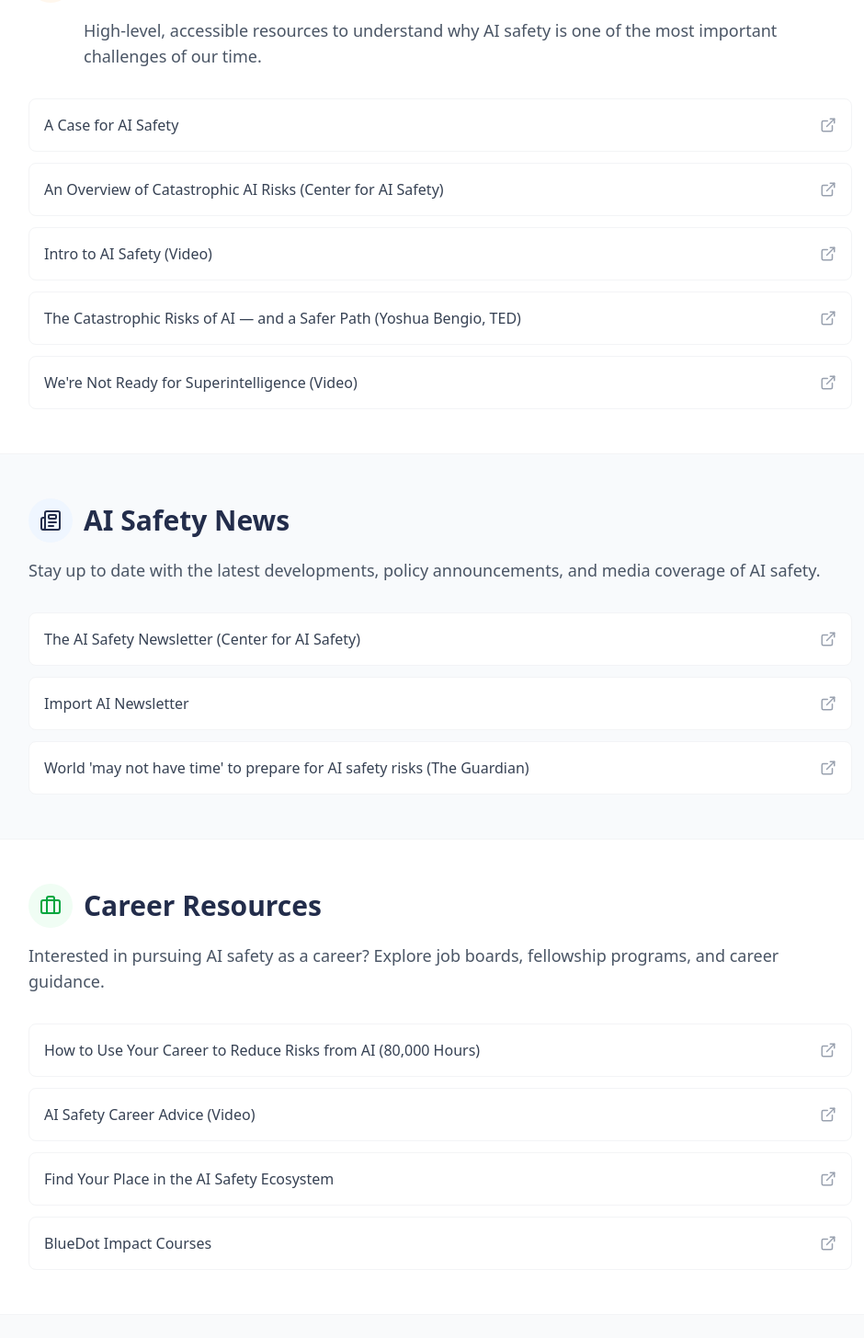
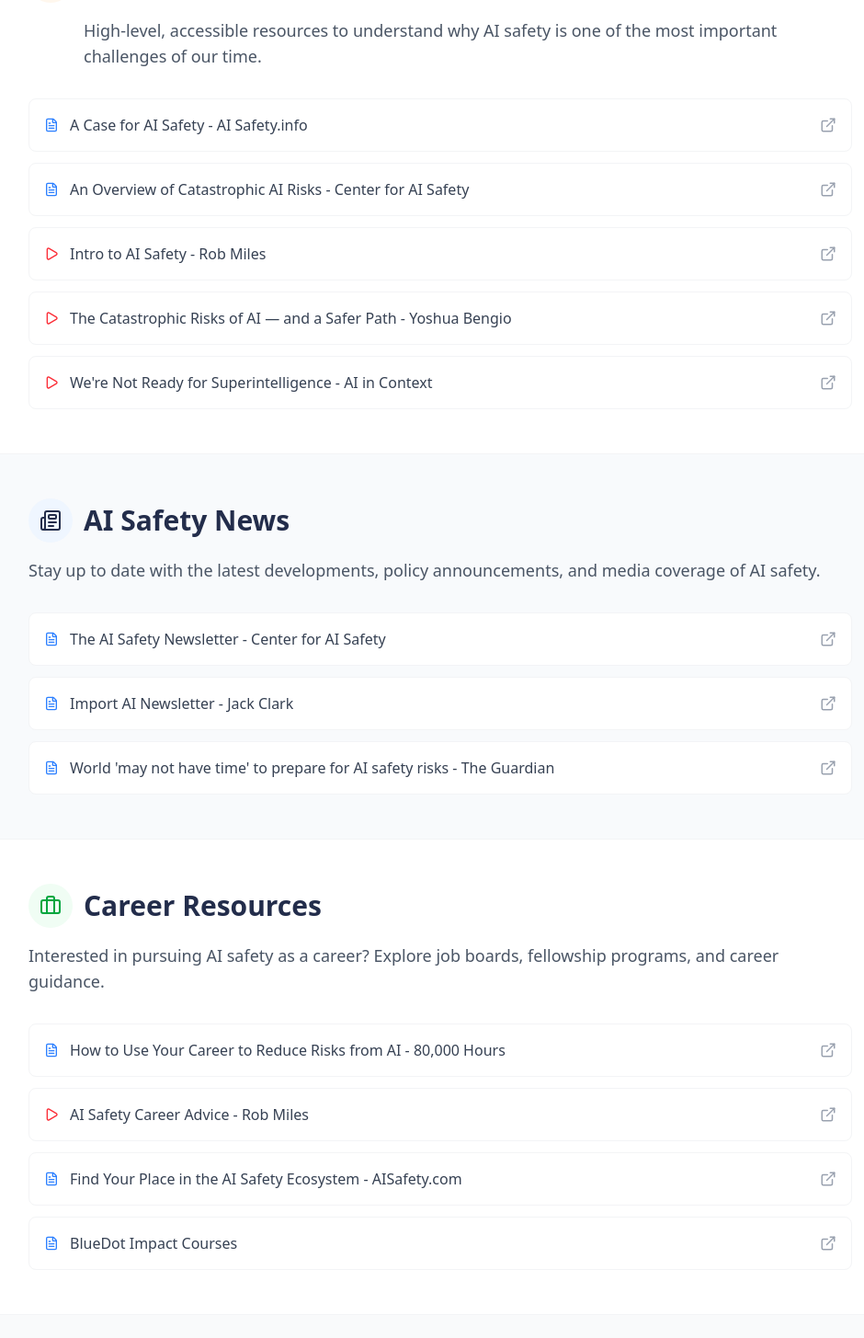
Before and after one commit to Virginia-AI-Security-Initiative/VAISI_Website, a Next.js app: page /resources in a window 1280 px wide. Shown: the part 535-1990 px from the top of the page at 92% size, without its empty margins (161-1101 px from the left). Built offline with nearby package versions, Linux system fonts and the light colour scheme; a web font is replaced by a local one.

Commit message:
standardized resources and added icons distinguishing vids from articles

```diff
--- a/app/resources/page.tsx
+++ b/app/resources/page.tsx
@@ -1,26 +1,26 @@
 import Section from "@/components/Section";
-import { Lightbulb, Newspaper, Briefcase, ExternalLink, Play } from "lucide-react";
+import { Lightbulb, Newspaper, Briefcase, ExternalLink, Play, FileText } from "lucide-react";
 
 // Resource data organized by section
 const introResources = [
-    { title: "A Case for AI Safety", url: "https://aisafety.info/questions/NM3T/" },
-    { title: "An Overview of Catastrophic AI Risks (Center for AI Safety)", url: "https://safe.ai/ai-risk" },
-    { title: "Intro to AI Safety (Video)", url: "https://www.youtube.com/watch?v=pYXy-A4siMw&t=1s" },
-    { title: "The Catastrophic Risks of AI — and a Safer Path (Yoshua Bengio, TED)", url: "https://www.youtube.com/watch?v=qe9QSCF-d88" },
-    { title: "We're Not Ready for Superintelligence (Video)", url: "https://www.youtube.com/watch?v=5KVDDfAkRgc" },
+    { title: "A Case for AI Safety - AI Safety.info", url: "https://aisafety.info/questions/NM3T/", type: "article" as const },
+    { title: "An Overview of Catastrophic AI Risks - Center for AI Safety", url: "https://safe.ai/ai-risk", type: "article" as const },
+    { title: "Intro to AI Safety - Rob Miles", url: "https://www.youtube.com/watch?v=pYXy-A4siMw&t=1s", type: "video" as const },
+    { title: "The Catastrophic Risks of AI — and a Safer Path - Yoshua Bengio", url: "https://www.youtube.com/watch?v=qe9QSCF-d88", type: "video" as const },
+    { title: "We're Not Ready for Superintelligence - AI in Context", url: "https://www.youtube.com/watch?v=5KVDDfAkRgc", type: "video" as const },
 ];
 
 const newsResources = [
-    { title: "The AI Safety Newsletter (Center for AI Safety)", url: "https://safe.ai/newsletter" },
-    { title: "Import AI Newsletter", url: "https://jack-clark.net/" },
-    { title: "World 'may not have time' to prepare for AI safety risks (The Guardian)", url: "https://www.theguardian.com/technology/2026/jan/04/world-may-not-have-time-to-prepare-for-ai-safety-risks-says-leading-researcher" },
+    { title: "The AI Safety Newsletter - Center for AI Safety", url: "https://safe.ai/newsletter", type: "article" as const },
+    { title: "Import AI Newsletter - Jack Clark", url: "https://jack-clark.net/", type: "article" as const },
+    { title: "World 'may not have time' to prepare for AI safety risks - The Guardian", url: "https://www.theguardian.com/technology/2026/jan/04/world-may-not-have-time-to-prepare-for-ai-safety-risks-says-leading-researcher", type: "article" as const },
 ];
 
 const careerResources = [
-    { title: "How to Use Your Career to Reduce Risks from AI (80,000 Hours)", url: "https://80000hours.org/agi/" },
-    { title: "AI Safety Career Advice (Video)", url: "https://www.youtube.com/watch?v=OpufM6yK4Go" },
-    { title: "Find Your Place in the AI Safety Ecosystem", url: "https://www.aisafety.com/" },
-    { title: "BlueDot Impact Courses", url: "https://bluedot.org/" },
+    { title: "How to Use Your Career to Reduce Risks from AI - 80,000 Hours", url: "https://80000hours.org/agi/", type: "article" as const },
+    { title: "AI Safety Career Advice - Rob Miles", url: "https://www.youtube.com/watch?v=OpufM6yK4Go", type: "video" as const },
+    { title: "Find Your Place in the AI Safety Ecosystem - AISafety.com", url: "https://www.aisafety.com/", type: "article" as const },
+    { title: "BlueDot Impact Courses", url: "https://bluedot.org/", type: "article" as const },
 ];
 
 export default function ResourcesPage() {
@@ -60,10 +60,17 @@
                                     rel="noopener noreferrer"
                                     className="group flex items-center justify-between p-4 rounded-lg hover:bg-slate-50 transition-colors border border-gray-100 hover:border-gray-200"
                                 >
+                                    <div className="flex items-center gap-3">
+                                        {resource.type === "video" ? (
+                                            <Play size={16} className="text-red-500 flex-shrink-0" />
+                                        ) : (
+                                            <FileText size={16} className="text-blue-500 flex-shrink-0" />
+                                        )}
                                         <span className="font-medium text-gray-700 group-hover:text-primary transition-colors">
                                             {resource.title}
                                         </span>
-                                    <ExternalLink size={18} className="text-gray-400 group-hover:text-secondary transition-colors" />
+                                    </div>
+                                    <ExternalLink size={18} className="text-gray-400 group-hover:text-secondary transition-colors flex-shrink-0" />
                                 </a>
                             </li>
                         ))}
@@ -93,10 +100,17 @@
                                     rel="noopener noreferrer"
                                     className="group flex items-center justify-between p-4 rounded-lg bg-white hover:bg-gray-50 transition-colors border border-gray-100 hover:border-gray-200"
                                 >
+                                    <div className="flex items-center gap-3">
+                                        {resource.type === "video" ? (
+                                            <Play size={16} className="text-red-500 flex-shrink-0" />
+                                        ) : (
+                                            <FileText size={16} className="text-blue-500 flex-shrink-0" />
+                                        )}
                                         <span className="font-medium text-gray-700 group-hover:text-primary transition-colors">
                                             {resource.title}
                                         </span>
-                                    <ExternalLink size={18} className="text-gray-400 group-hover:text-secondary transition-colors" />
+                                    </div>
+                                    <ExternalLink size={18} className="text-gray-400 group-hover:text-secondary transition-colors flex-shrink-0" />
                                 </a>
                             </li>
                         ))}
@@ -126,10 +140,17 @@
                                     rel="noopener noreferrer"
                                     className="group flex items-center justify-between p-4 rounded-lg hover:bg-slate-50 transition-colors border border-gray-100 hover:border-gray-200"
                                 >
+                                    <div className="flex items-center gap-3">
+                                        {resource.type === "video" ? (
+                                            <Play size={16} className="text-red-500 flex-shrink-0" />
+                                        ) : (
+                                            <FileText size={16} className="text-blue-500 flex-shrink-0" />
+                                        )}
                                         <span className="font-medium text-gray-700 group-hover:text-primary transition-colors">
                                             {resource.title}
                                         </span>
-                                    <ExternalLink size={18} className="text-gray-400 group-hover:text-secondary transition-colors" />
+                                    </div>
+                                    <ExternalLink size={18} className="text-gray-400 group-hover:text-secondary transition-colors flex-shrink-0" />
                                 </a>
                             </li>
                         ))}
```
Lines whose indentation alone changed are shown as unchanged.
